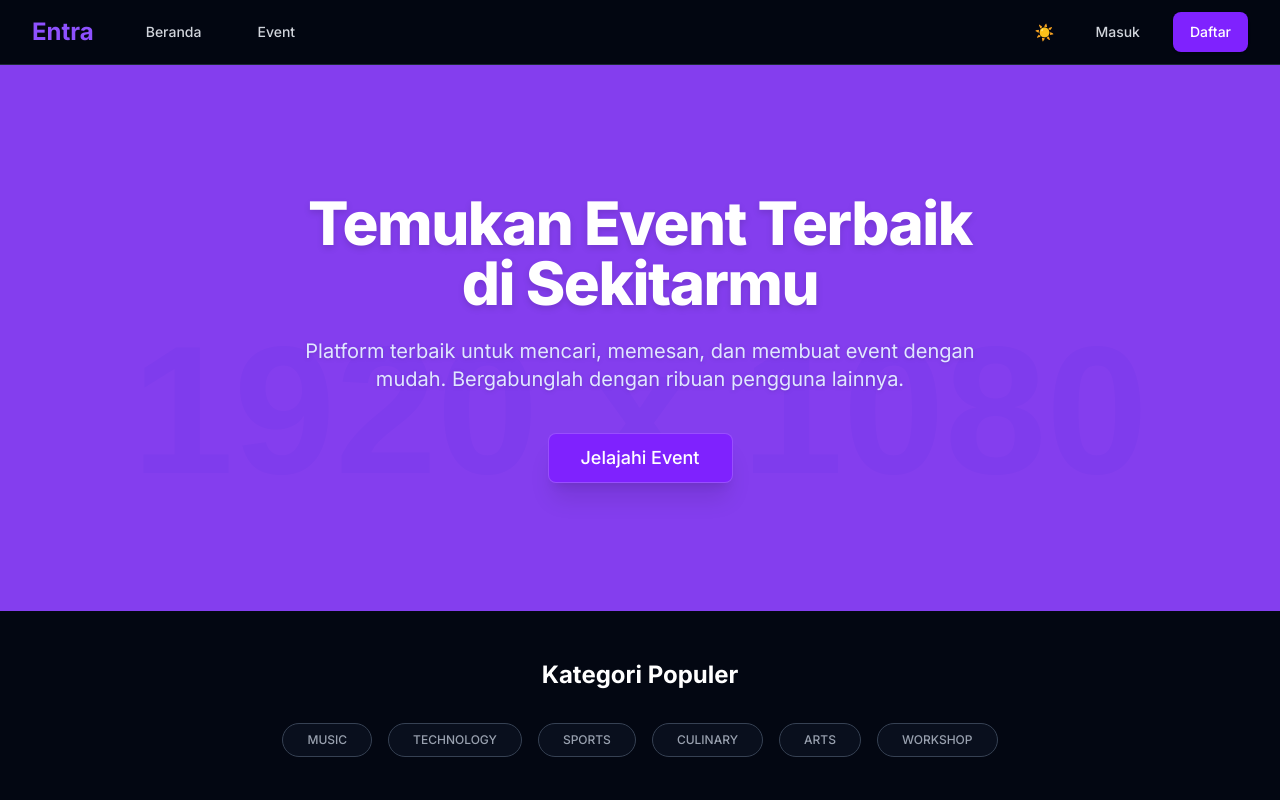
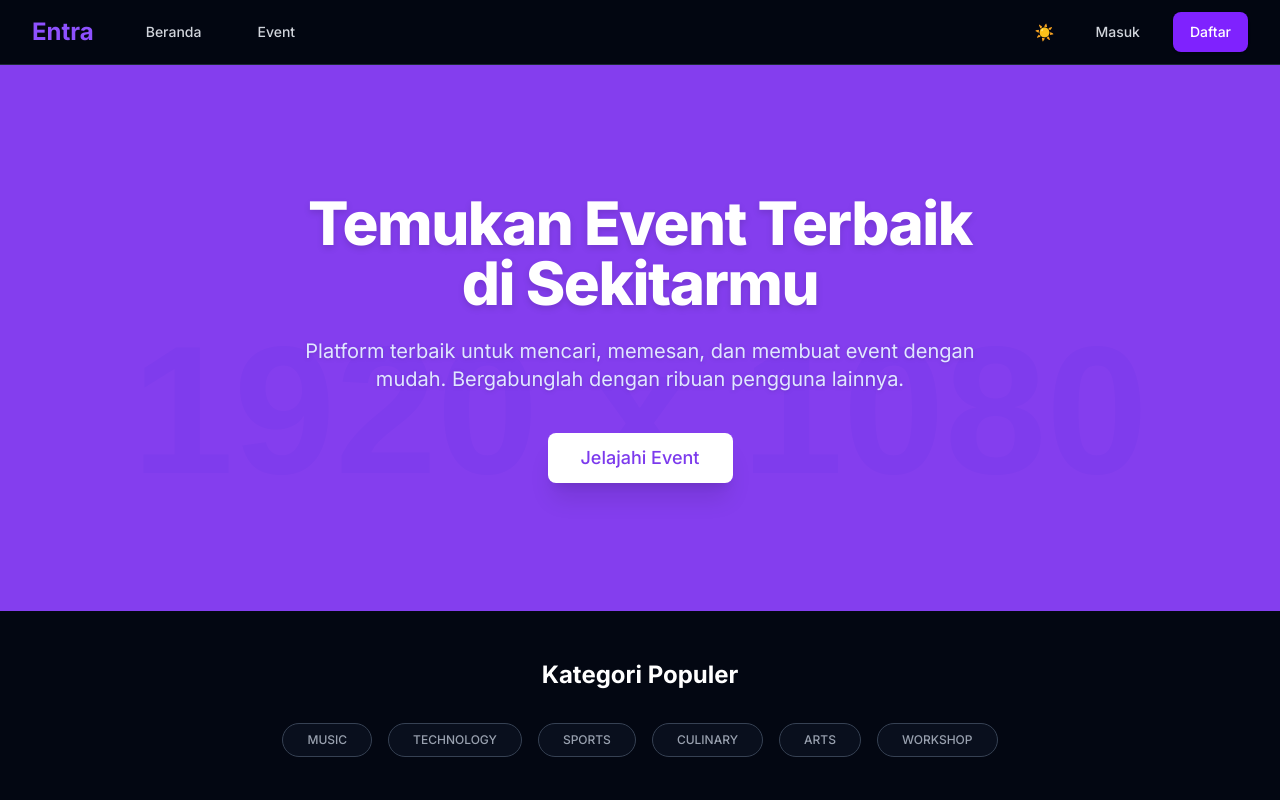
Before and after one commit to wibisanabama/entra-web, a Next.js app: page / in a window 1280 px wide. Shown: the top 800 px of the page. Built offline with nearby package versions, Linux system fonts and the light colour scheme; no server answers.

Commit message:
style: change 'Jelajahi Event' button back to white with purple text

```diff
--- a/src/app/(public)/page.tsx
+++ b/src/app/(public)/page.tsx
@@ -48,7 +48,7 @@ export default function HomePage() {
             Platform terbaik untuk mencari, memesan, dan membuat event dengan mudah. Bergabunglah dengan ribuan pengguna lainnya.
           </p>
           <Link href="/events">
-            <Button size="lg" className="bg-[#7C3AED] text-white hover:opacity-90 shadow-xl text-lg px-8 py-6 rounded-full transition-all hover:scale-105 border border-white/20">
+            <Button size="lg" className="bg-white !text-[#7C3AED] hover:bg-gray-100 shadow-xl text-lg px-8 py-6 rounded-full transition-all hover:scale-105">
               Jelajahi Event
             </Button>
           </Link>
```
